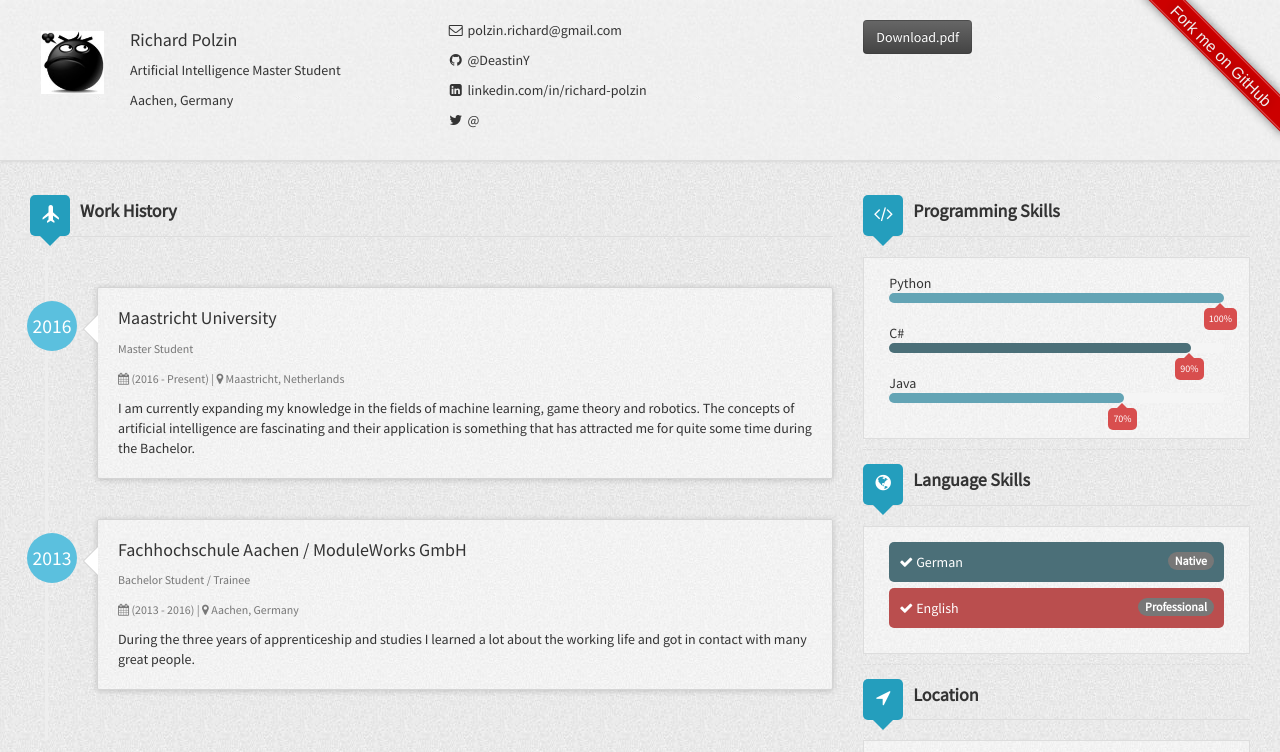
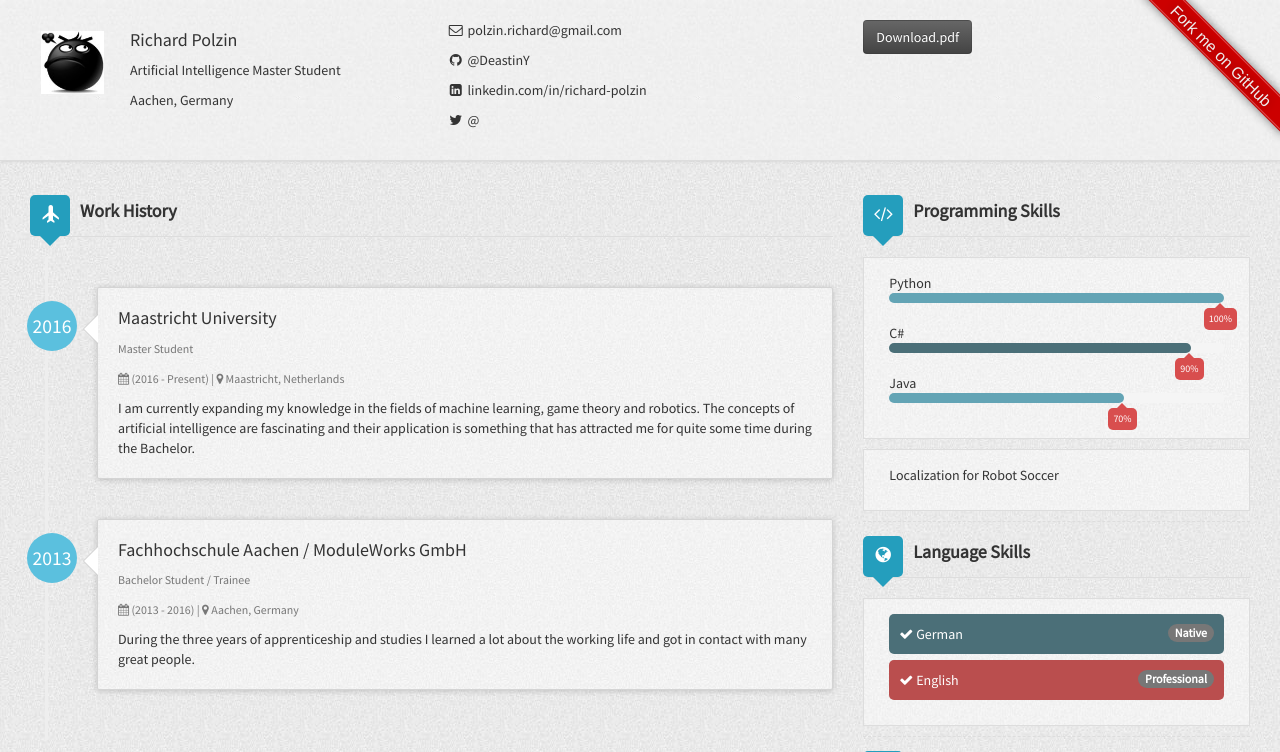
Before and after one commit to DeastinY/personal-website, a Jekyll site: the page built from index.html, in a window 1280 px wide, cut to the strip 0-752 px from the top of the page. Built offline with Jekyll 4.4.1, drawn with Linux system fonts in a browser that asks for light colours; nearby versions of some CDN libraries.

Commit message:
started adding publications

```diff
--- a/_config.yml
+++ b/_config.yml
@@ -75,3 +75,8 @@ author:
     - skill3:
       name: Java
       percentage: 70%
+  publications:
+    - publication1:
+      name: Localization for Robot Soccer
+      link: www.google.de
+      date: January 2017
--- a/index.html
+++ b/index.html
@@ -235,6 +235,24 @@ layout: default
                     </ul>
                 </div>
                 {% endif %}
+                {% if site.author.publications %}
+                <div class="grid-block">
+                    <ul class="list-unstyled list-skills">
+                        {% for publication in site.author.publications %}
+                            <li>
+                                {% if publication.name %}
+                                    <span class="caption-skill">{{ publication.name }}</span>
+                                {% endif %}
+                                {% if programmingSkill.link %}
+                                    <div class="link">
+                                        <p>{{ programmingSkill.link }} </p>
+                                    </div>
+                                {% endif %}
+                            </li>
+                        {% endfor %}
+                    </ul>
+                </div>
+                {% endif %}
             {% endif %}
             {% if site.author.languages %}
                 <div class="deviter"></div>
```
